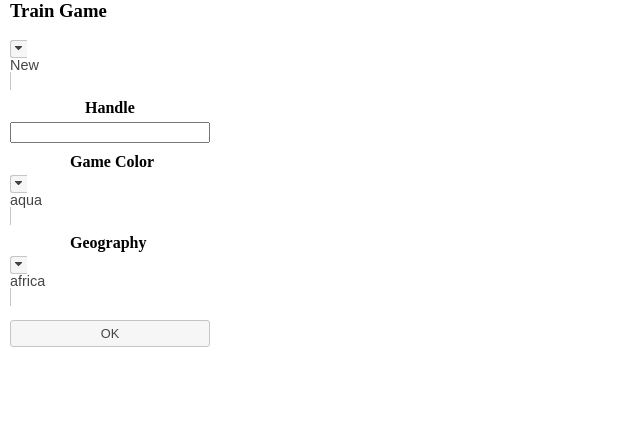
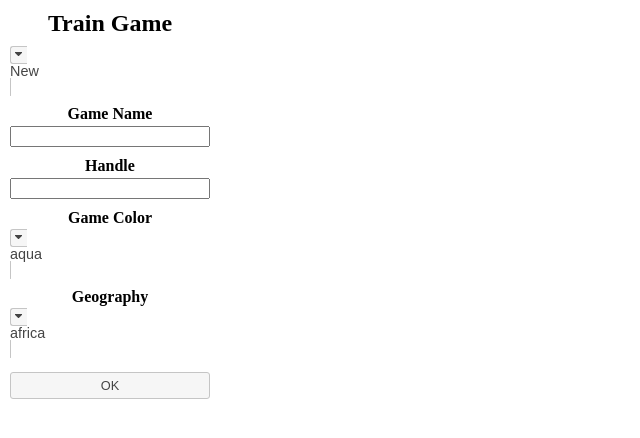
Before and after one commit to AdamEAnderson/Train-Game-14, a plain HTML site: page client/index.html in a window 1280 px wide. Shown: the whole page, without its empty margins (0-640 px from the left). Drawn offline with nearby package versions, Linux system fonts and the light colour scheme.

Commit message:
Added game name picking(not listing)

```diff
--- a/client/Initialization Scripts/Initialization.js
+++ b/client/Initialization Scripts/Initialization.js
@@ -21,16 +21,18 @@ $(document).ready(function () {
     });
 
     //Init main menu
-    $('#mainMenu').append('<h3 id="joinGameText">Train Game</h3>');
+    $('#mainMenu').append('<h2 id="joinGameText">Train Game</h3>');
     $('#loading').append('<div id="loadingBar" />');
     $('#loadingBar').progressbar();
     $('#mainMenu').append('<select id="actionPicker"><option>New</option><option>Join</option><option>Resume</option></select>');
     $('#mainMenu').append('<select id="gamePicker"/>');
-    $('#mainMenu').append('<h4 style="margin:10px 0px 5px 75px;">Handle</h4>');
+    $('#mainMenu').append('<h4>Game Name</h4>');
+    $('#mainMenu').append('<input id="gameNamePicker" type="text" size="32" style="width:200px;"/>');
+    $('#mainMenu').append('<h4>Handle</h4>');
     $('#mainMenu').append('<input id="handlePicker" type="text" size="32"style="width:200px;"/>');
-    $('#mainMenu').append('<h4 style="margin:10px 0px 5px 60px;">Game Color</h4>');
+    $('#mainMenu').append('<h4>Game Color</h4>');
     $('#mainMenu').append('<select id="colorPicker"><option>aqua</option><option>black</option><option>blue</option><option>fuchsia</option><option>gray</option><option>green</option><option>lime</option><option>maroon</option><option>navy</option><option>olive</option><option>orange</option><option>purple</option><option>red</option><option>silver</option><option>teal</option><option>yellow</option></select>');
-    $('#mainMenu').append('<h4 id="geographyPicker-label" style="margin:10px 0px 5px 60px;">Geography</h4>');
+    $('#mainMenu').append('<h4 id="geographyPicker-label">Geography</h4>');
     $('#mainMenu').append('<select id="geographyPicker"><option>africa</option></select>');
     $('#actionPicker').selectmenu({
         change: function (event, data) {
@@ -41,6 +43,8 @@ $(document).ready(function () {
                 $('#colorPicker').next().show();
                 $('#geographyPicker-label').show();
                 $('#geographyPicker-button').show();
+                $('#gameNamePicker').show();
+                $('#gameNamePicker').prev().show();
             }
             else {
                 $('#gamePicker-button').show().css('display', 'block');
@@ -48,6 +52,8 @@ $(document).ready(function () {
                 $('#geographyPicker-button').hide();
                 $('#colorPicker').prev().show();
                 $('#colorPicker').next().show();
+                $('#gameNamePicker').hide();
+                $('#gameNamePicker').prev().hide();
                 if (data.item.label == "Join")
                     gameOption = "joinable";
                 else {
@@ -83,7 +89,7 @@ $(document).ready(function () {
         if ($('#handlePicker').val() && $('#handlePicker').val().length > 0) {
             if (document.getElementById("actionPicker").value == "New") {
                 newGame(document.getElementById("colorPicker").value, $('#handlePicker').val(),
-					document.getElementById("geographyPicker").value);
+					document.getElementById("geographyPicker").value, $('#gameNamePicker').val());
             } else if (document.getElementById("actionPicker").value == "Join" && $('#gamePicker')[0].value && $('#gamePicker')[0].value != '') {
                 joinGame(document.getElementById("gamePicker").value,
 					document.getElementById("colorPicker").value, $('#handlePicker').val());
--- a/client/Styles/MainMenuStyles.css
+++ b/client/Styles/MainMenuStyles.css
@@ -1,3 +1,15 @@
+#mainMenu > h4 {
+    width: 200px;
+    text-align: center;
+    margin: 10px 0 3px 0;
+}
+
+#mainMenu > h2 {
+    width:200px;
+    text-align:center;
+    margin:10px 0 10px 0;
+}
+
 .phaseDiv {
     display: none;
 }
@@ -43,10 +55,10 @@
     font-size: .8em;
 }
 
-#mainMenu  {
+#mainMenu {
     padding-left: 10px;
 }
 
-#mainMenu select {
-    display: block;
-}
+    #mainMenu select {
+        display: block;
+    }
--- a/client/Utility Scripts/ServerInterface.js
+++ b/client/Utility Scripts/ServerInterface.js
@@ -227,9 +227,9 @@ var endGame = function (checked) {
     post({ messageType: 'endGame', pid: pid, gid: gid, ready: checked });
 };
 
-var newGame = function (color, handle, gameGeo) {
+var newGame = function (color, handle, gameGeo, gameName) {
     $('#newGameButton').button('option', 'disabled', true);
-    post({ messageType: 'newGame', color: color, pid: handle, gameType: gameGeo }, function (data) {
+    post({ messageType: 'newGame', color: color, pid: handle, gameType: gameGeo, name: gameName }, function (data) {
         $('#loading').show();
         loading = true;
         gameData = data;
```
